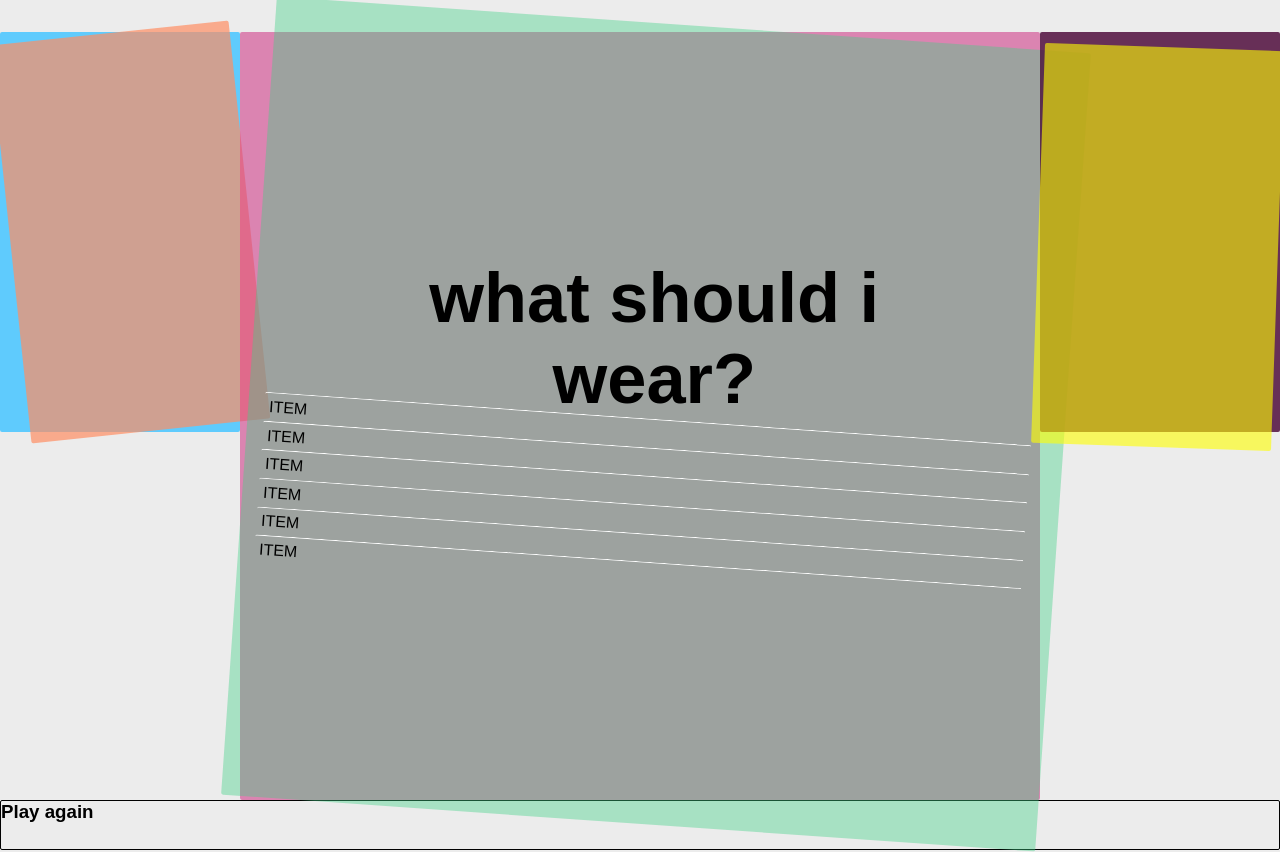
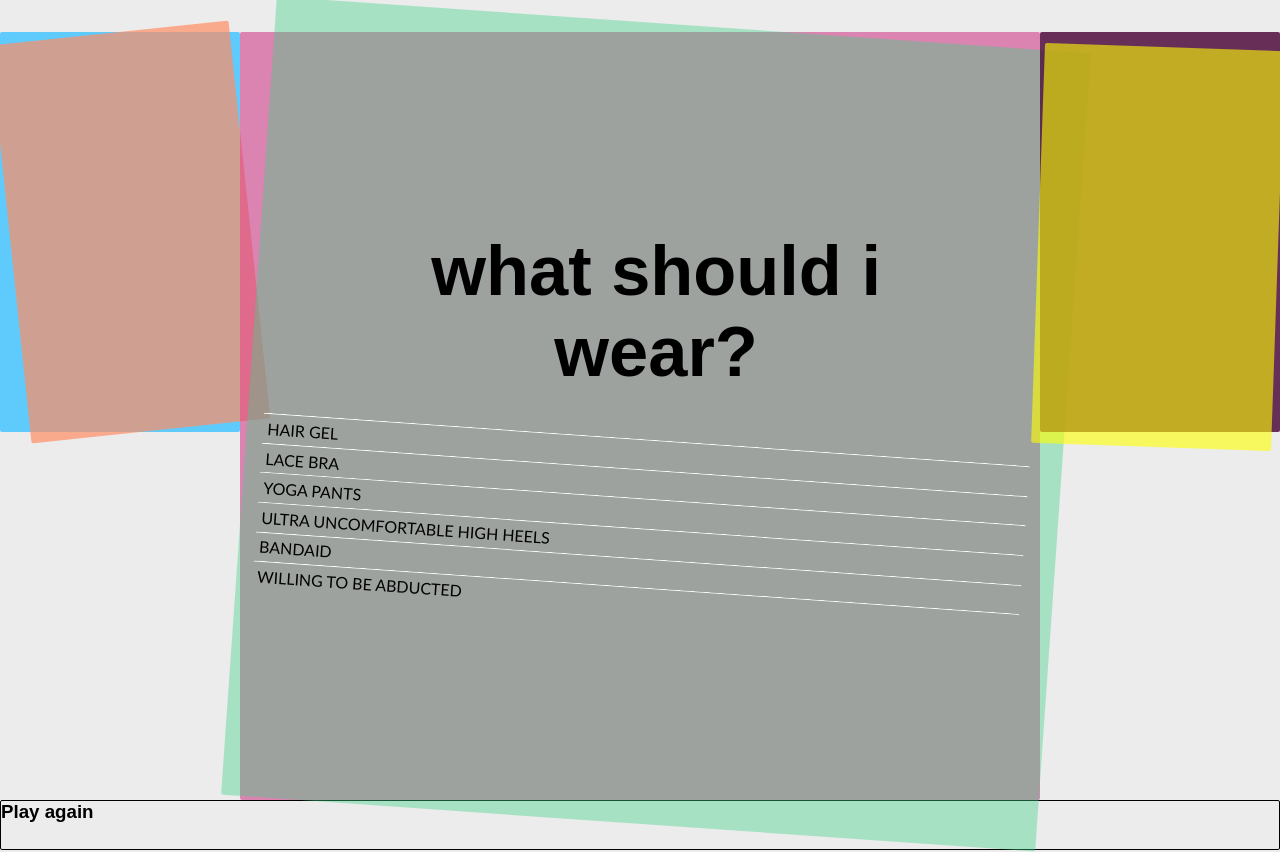
Before and after one commit to bax-uva/moige-the-oracle, a Vue app: page / in a window 1280 px wide. Built offline with nearby package versions, Linux system fonts and the light colour scheme.

Commit message:
data passed to child as props, random function in child elements

```diff
--- a/src/components/Oracle.vue
+++ b/src/components/Oracle.vue
@@ -7,7 +7,9 @@
     <div class="oracle-area">
       <div class="inner-oracle-area">
         <Header />
-          <Results v-for="item in data.outfit" v-if="active" />
+        <div class="answer">
+          <Results v-for="item in data.outfits" v-bind:item="item" />
+        </div>
       </div>
     </div>
     <div class="margin right-margin">
@@ -32,9 +34,11 @@ export default {
   },
   data() {
     return {
-      data,
-      active: true
+      data
     };
+  },
+  props: {
+    item: String
   }
 };
 </script>
--- a/src/components/Results.vue
+++ b/src/components/Results.vue
@@ -1,19 +1,22 @@
 <template>
-<div class="answer">
   <p class="entry">
-    item
+    {{ item[[Math.floor(Math.random() * item.length)]] }}
   </p>
-</div>
 </template>
 
 <script>
 export default {
-  name: "Results"
+  name: "Results",
+  props: ["item"]
 };
 </script>
 
 <style>
 .answer {
+  margin-top: 3em;
+}
+
+.answer p {
   /* background: rgba(170, 170, 170, 0.7); */
   display: flex;
   justify-content: space-between;
@@ -24,11 +27,5 @@ export default {
   font-size: 1em;
   font-family: "Lato", sans-serif;
   text-transform: uppercase;
-  text-align: justify;
-}
-
-.entry {
-  height: auto;
-  max-width: 70%;
 }
 </style>
--- a/src/data/data.js
+++ b/src/data/data.js
@@ -1,5 +1,5 @@
 const data = {
-  outfit: {
+  outfits: {
     head: [
       "wig",
       "hat",
```
Lines whose indentation alone changed are shown as unchanged.
